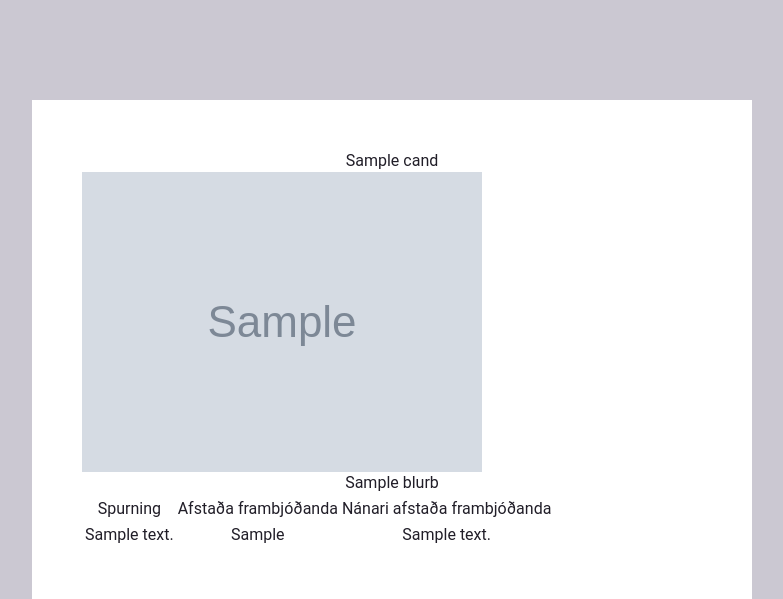
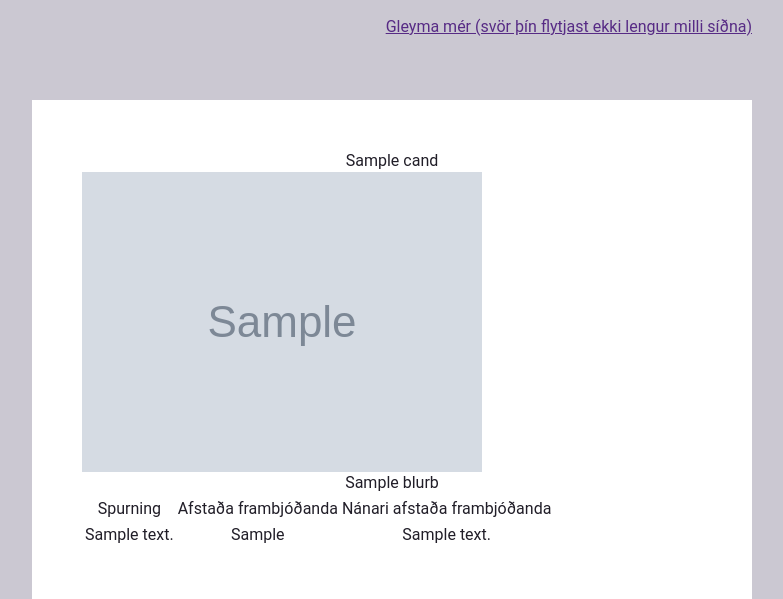
Before and after one commit to beltiras/vaa, a Django app: template templates/candidate_page.html in a window 1280 px wide. Shown: the top 599 px of the page, without its empty margins (248-1031 px from the left). Run offline with Django 3.2, Linux system fonts and the light colour scheme; the template is opened without the code that fills it: most values are stand-ins (such as "Sample title", 1, 10 or a date in 2020); grey boxes marked "Sample" are stand-in pictures; some libraries are stand-ins or nearby versions.

Commit message:
nukesession and lost candidates

```diff
--- a/templates/candidate_page.html
+++ b/templates/candidate_page.html
@@ -1,6 +1,11 @@
 {% extends "base.html" %}
 {% load thumbnail %}
 {% block content %}
+<div>
+
+  <span style="float:right"><a href="/clearsession/">Gleyma mér (svör þín flytjast ekki lengur milli síðna)</a></span>
+</div>
+
 <div class="form-block form-user">
 <h2>{{ cand.name }}</h2>
 <img src="{{ cand.picture|thumbnail_url:"large" }}">
--- a/templates/comparison.html
+++ b/templates/comparison.html
@@ -3,6 +3,10 @@
 {% block title %}Samanburður - {% endblock title %}
 
 {% block content %}
+<div>
+  <span style="float:left"><a href="/absents/{{ election }}/">Frambjóðendur sem ekki hafa svarað</a></span>
+  <span style="float:right"><a href="/clearsession/">Gleyma mér (svör þín flytjast ekki lengur milli síðna)</a></span>
+</div>
 <div class="form-block form-user">
 <table class="table table-striped" style="width: 100%;">
 <thead>
```
